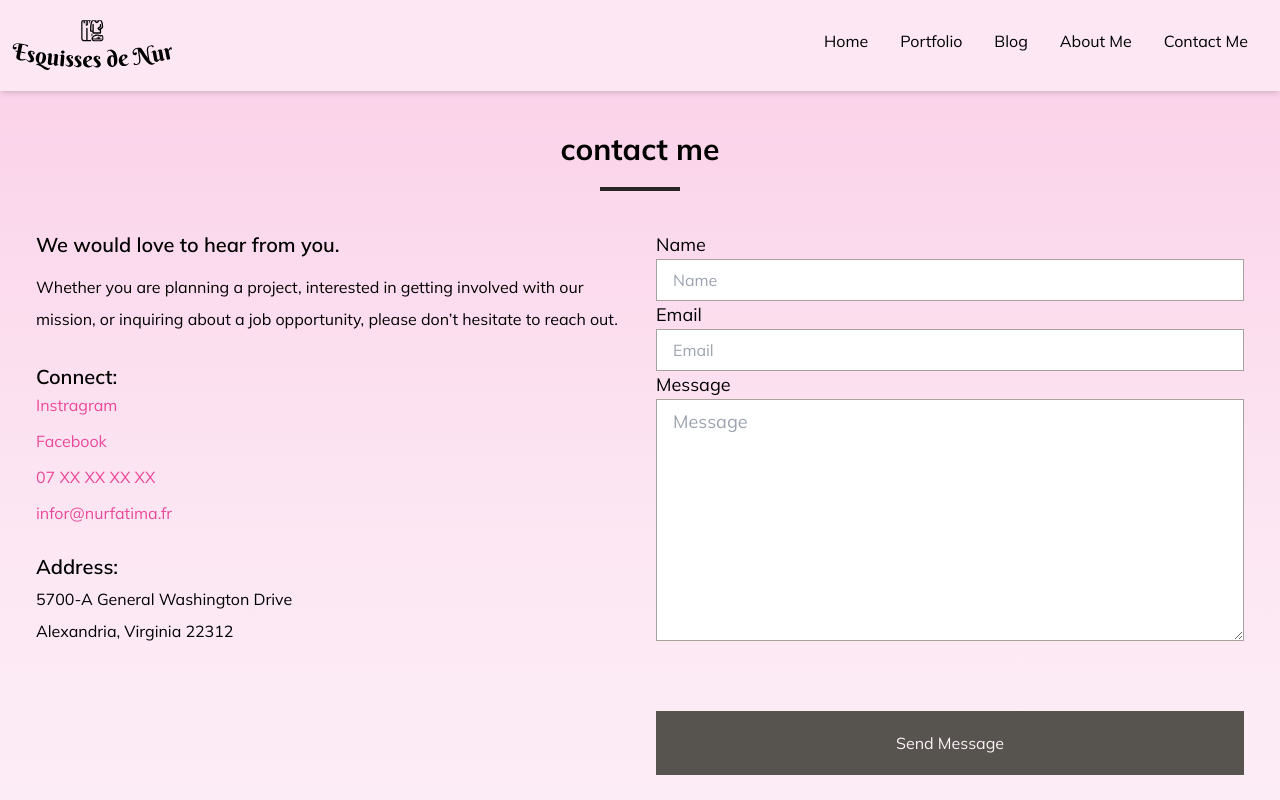
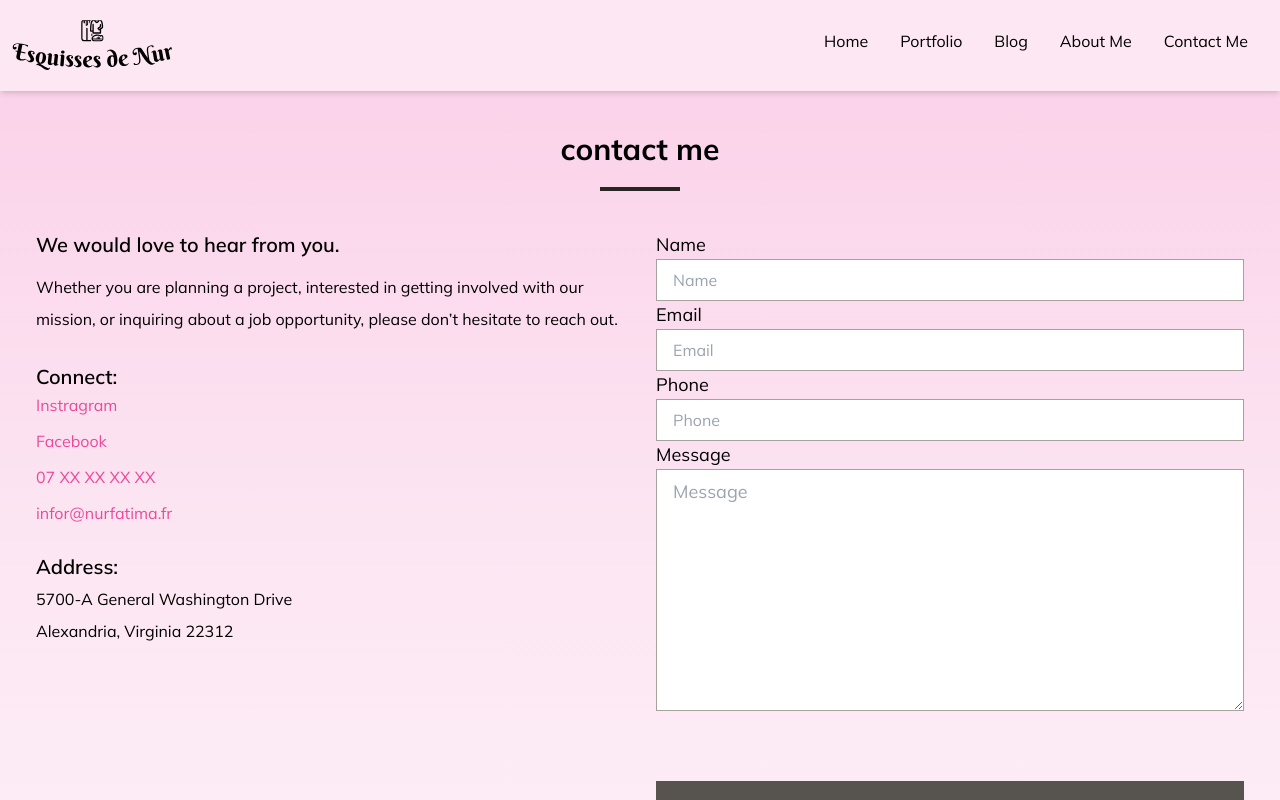
Before and after one commit to AbdullahPro2/Esquisses-De-Nur, a React (Vite) app: page /EsquissesDeNur/contact in a window 1280 px wide. Shown: the top 800 px of the page. Built offline with nearby package versions, Linux system fonts and the light colour scheme.

Commit message:
Contact and blog page completed

```diff
--- a/src/pages/Contact.jsx
+++ b/src/pages/Contact.jsx
@@ -39,7 +39,12 @@ function Contact() {
             </p>
           </div>
           <div className="contact-us-form">
-            <form action="#">
+            <form action="https://api.web3forms.com/submit" method="POST">
+              <input
+                type="hidden"
+                name="access_key"
+                value="a12de647-b2a1-4d15-8876-caf558070861"
+              ></input>
               <label htmlFor="name" className="para mb-6 md:text-lg">
                 Name
               </label>
@@ -60,6 +65,16 @@ function Contact() {
                 placeholder="Email"
                 className="para w-full border border-solid border-stone-400 px-4 py-2"
               />
+              <label htmlFor="phone" className="para mb-6 md:text-lg">
+                Phone
+              </label>
+              <input
+                type="text"
+                id="phone"
+                name="phone"
+                placeholder="Phone"
+                className="para w-full border border-solid border-stone-400 px-4 py-2"
+              />
               <label htmlFor="message" className="para mb-6 md:text-lg">
                 Message
               </label>
@@ -71,6 +86,11 @@ function Contact() {
                 placeholder="Message"
                 className="para w-full border border-solid border-stone-400 px-4 py-2 md:text-lg"
               ></textarea>
+              <input
+                type="hidden"
+                name="redirect"
+                value="https://web3forms.com/success"
+              ></input>
               <button
                 type="submit"
                 className="send-message text-1.76xl mt-16 w-full cursor-pointer border-0 bg-stone-600  px-6 py-4 text-center font-normal leading-loose text-pink-50 hover:bg-pink-500"
```
